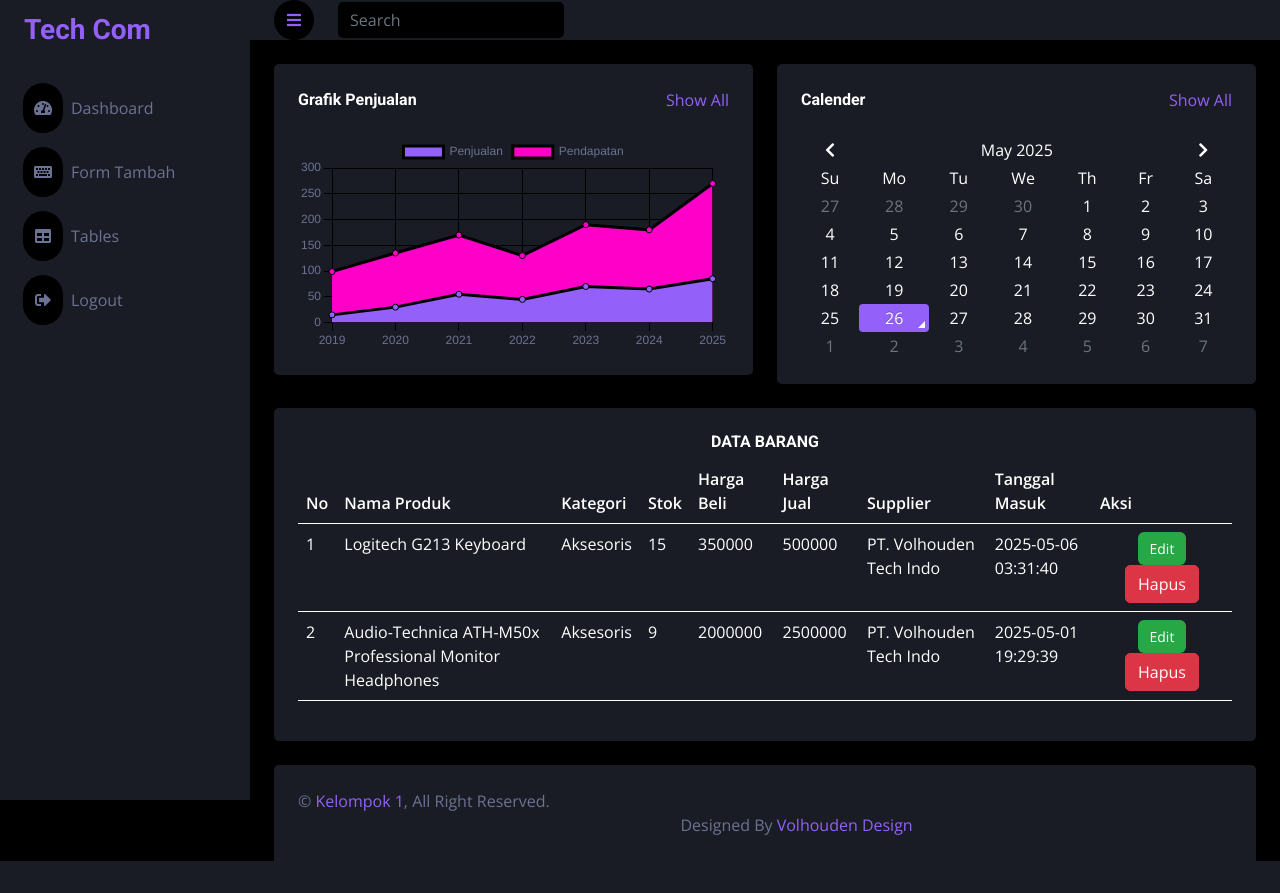
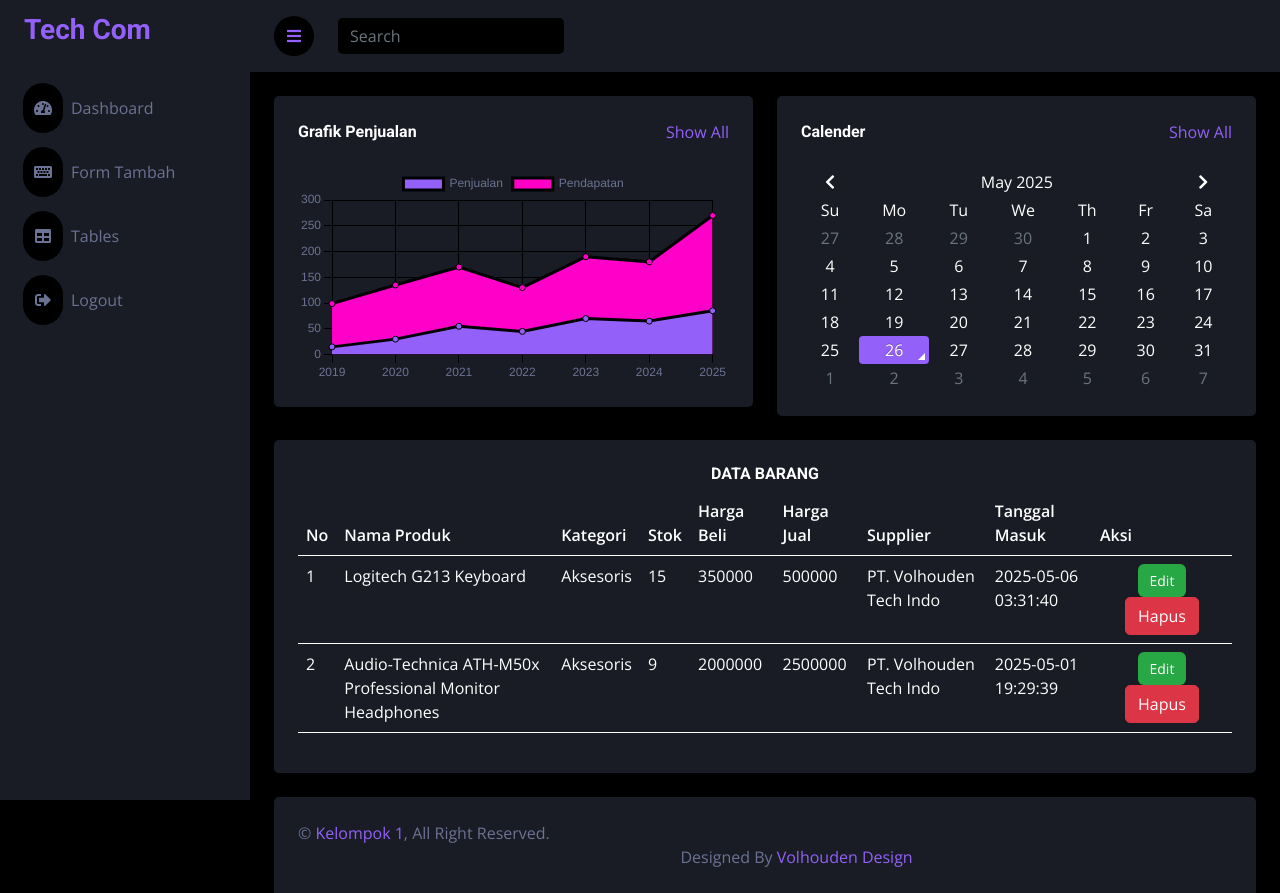
Before and after one commit to 481n4y4/Kelompok1-TA, a PHP site: page /index.php in a window 1280 px wide. Before the commit the page ends 861 px from the top, so only its background shows below. Run offline with PHP 8.4, Linux system fonts and the light colour scheme; data comes from the database, SQL or seed files in the repository; some libraries are stand-ins or nearby versions.

Commit message:
memperbaiki navbar

```diff
--- a/layout/header.php
+++ b/layout/header.php
@@ -67,7 +67,7 @@ require_once 'config/controller.php';
         <!-- Content Start -->
         <div class="content">
             <!-- Navbar Start -->
-            <nav class="navbar navbar-expand bg-secondary navbar-dark sticky-top px-4 py-0">
+            <nav class="navbar navbar-expand bg-secondary navbar-dark sticky-top px-4 py-3">
                 <a href="index.php" class="navbar-brand d-flex d-lg-none me-4">
                     <h2 class="text-primary mb-0"><i class="fa fa-user-edit"></i></h2>
                 </a>
```
